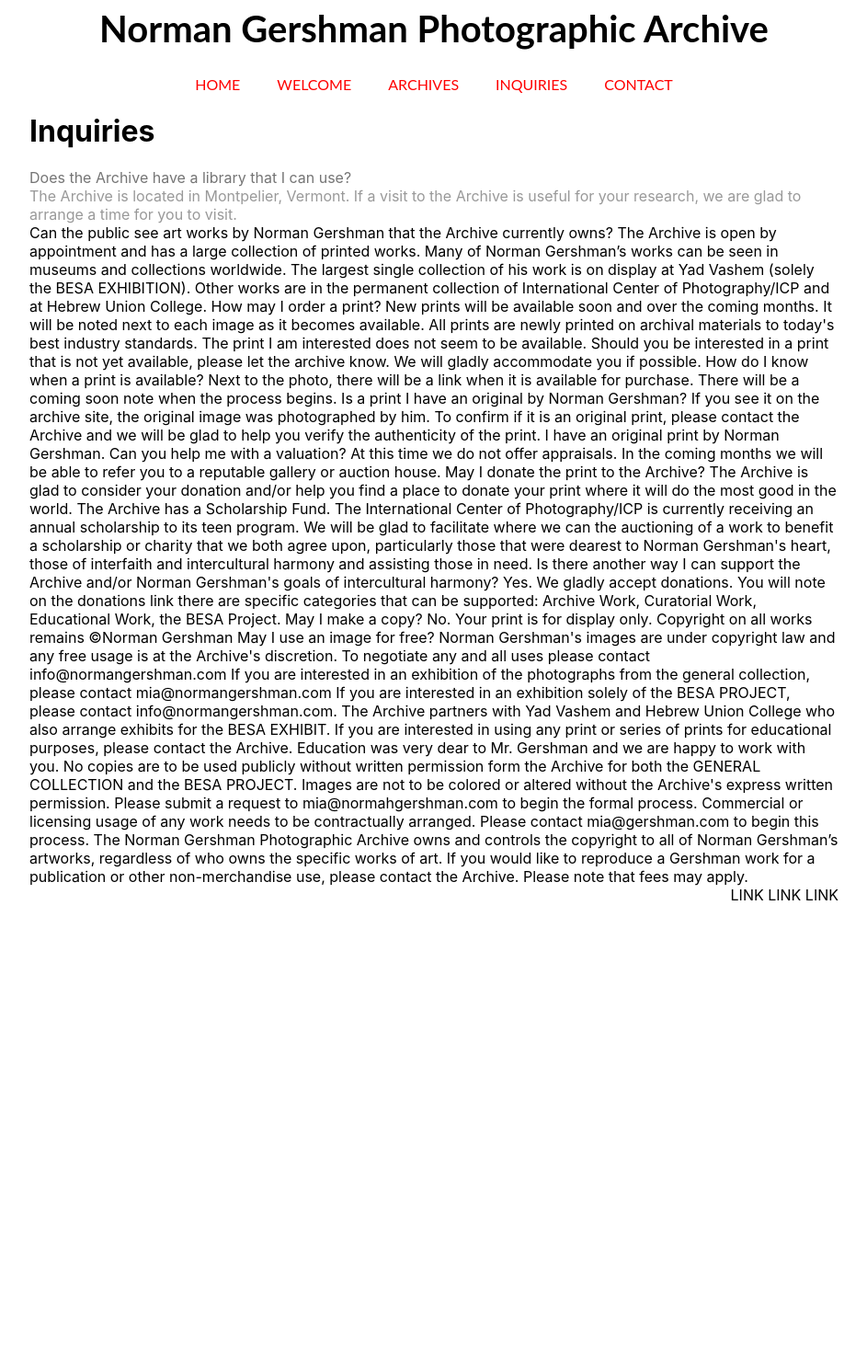
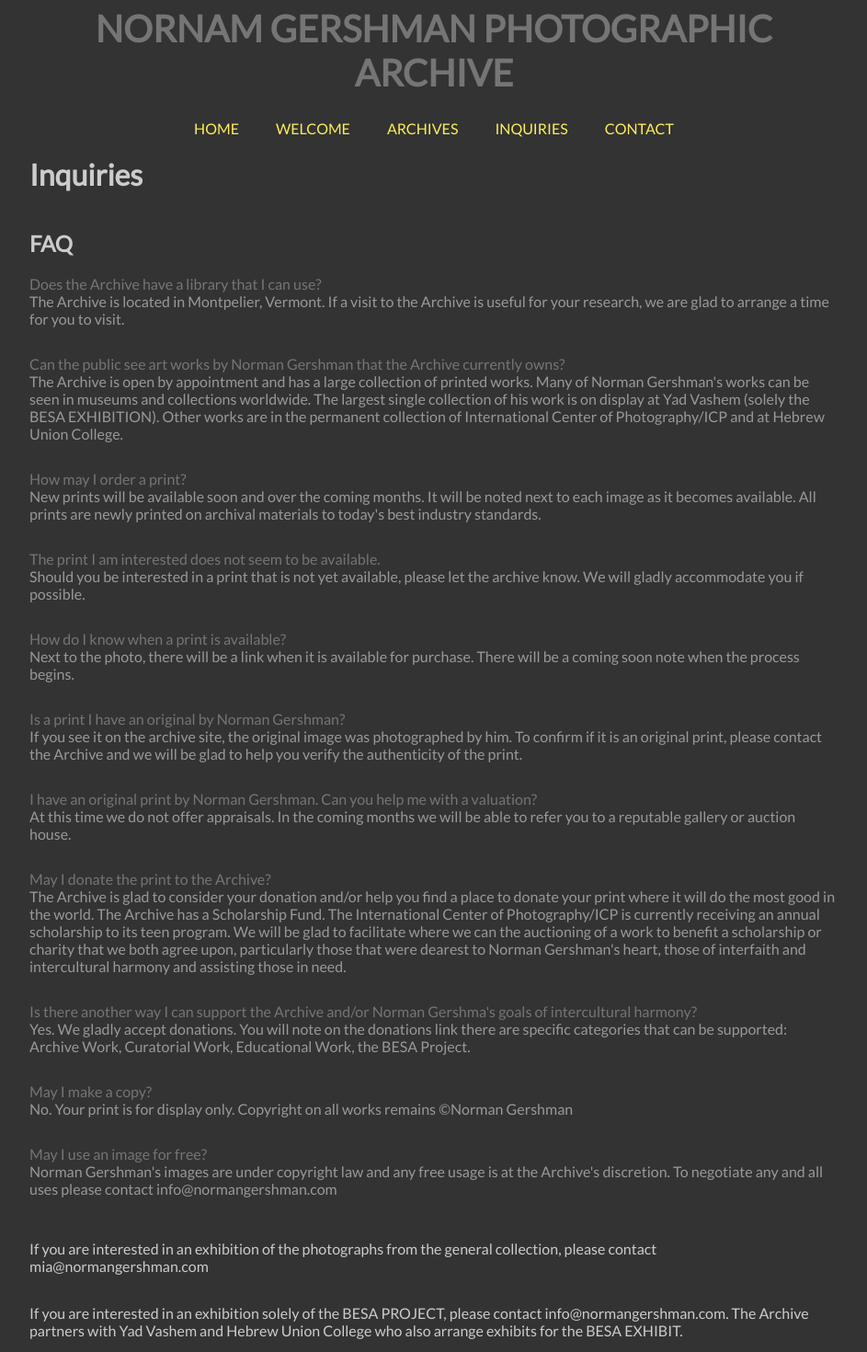
Before and after one commit to rbgvermont/ngphotos, a Next.js app: page /inquiries in a window 1280 px wide. Shown: the part 20-1490 px from the top of the page at 92% size, without its empty margins (168-1111 px from the left). Before the commit the page ends 1003 px from the top, so only its background shows below. Built offline with nearby package versions, Linux system fonts and the light colour scheme.

Commit message:
working gallery for ladies of the palace, needs lightbox

```diff
--- a/package.json
+++ b/package.json
@@ -11,8 +11,8 @@
   "dependencies": {
     "next": "12.1.5",
     "react": "18.0.0",
-    "react-dom": "18.0.0",
-    "react-photo-gallery": "^8.0.0",
+    "react-dom": "^18.0.0",
+    "react-photo-album": "^1.12.0",
     "styled-components": "^5.3.5"
   },
   "devDependencies": {
--- a/pages/index.js
+++ b/pages/index.js
@@ -5,7 +5,7 @@ import Image from 'next/image'
 
 const ImageWrapper = styled.div`
 margin-top: 20px;
-border: 1px solid red;
+
 max-width: 800px;
 
 `
--- a/pages/inquiries.js
+++ b/pages/inquiries.js
@@ -8,6 +8,7 @@ color: rgb(117, 117, 117);
 
 const Answer = styled.div`
 color: #999999;
+margin-bottom: 30px;
 `
 
 export default function Inquiries() {
@@ -16,45 +17,58 @@ export default function Inquiries() {
     <Layout title="normangershman.com - welcome">
         <h1>Inquiries</h1>
 
+
+        <h2>FAQ</h2>
         <Question>Does the Archive have a library that I can use?</Question>
         <Answer>The Archive is located in Montpelier, Vermont. If a visit to the Archive is useful for your research, we are glad to arrange a time for you to visit.</Answer>
 
 
- Can the public see art works by Norman Gershman that the Archive currently owns? The Archive is open by appointment and has a large collection of printed works. Many of Norman Gershman’s works can be seen in museums and collections worldwide. The largest single collection of his work is on display at Yad Vashem (solely the BESA EXHIBITION). Other works are in the permanent collection of International Center of Photography/ICP and at Hebrew Union College.
+ <Question>Can the public see art works by Norman Gershman that the Archive currently owns?</Question>
+ <Answer>
+    The Archive is open by appointment and has a large collection of printed works. Many of Norman Gershman&apos;s works can be seen in museums and collections worldwide. The largest single collection of his work is on display at Yad Vashem (solely the BESA EXHIBITION). Other works are in the permanent collection of International Center of Photography/ICP and at Hebrew Union College.</Answer>
 
- How may I order a print?  New prints will be available soon and over the coming months. It will be noted next to each image as it becomes available. All prints are newly printed on archival materials to today's best industry standards.
+    <Question>How may I order a print?</Question>
+      <Answer>New prints will be available soon and over the coming months. It will be noted next to each image as it becomes available. All prints are newly printed on archival materials to today&apos;s best industry standards.</Answer>
 
- The print I am interested does not seem to be available. Should you be interested in a print that is not yet available, please let the archive know. We will gladly accommodate you if possible.
+ <Question>The print I am interested does not seem to be available.</Question>
+    <Answer>Should you be interested in a print that is not yet available, please let the archive know. We will gladly accommodate you if possible.</Answer>
 
- How do I know when a print is available? Next to the photo, there will be a link when it is available for purchase. There will be a coming soon note when the process begins.
+ <Question>How do I know when a print is available?</Question>
+ <Answer> Next to the photo, there will be a link when it is available for purchase. There will be a coming soon note when the process begins.</Answer>
 
- Is a print I have an original by Norman Gershman? If you see it on the archive site, the original image was photographed by him. To confirm if it is an original print, please contact the Archive and we will be glad to help you verify the authenticity of the print.
+ <Question>Is a print I have an original by Norman Gershman?</Question>
+ <Answer>If you see it on the archive site, the original image was photographed by him. To confirm if it is an original print, please contact the Archive and we will be glad to help you verify the authenticity of the print.</Answer>
 
- I have an original print by Norman Gershman. Can you help me with a valuation? At this time we do not offer appraisals. In the coming months we will be able to refer you to a reputable gallery or auction house.
+ <Question>I have an original print by Norman Gershman. Can you help me with a valuation?</Question>
+ <Answer>At this time we do not offer appraisals. In the coming months we will be able to refer you to a reputable gallery or auction house.</Answer>
 
 
 
- May I donate the print to the Archive?  The Archive is glad to consider your donation and/or help you find a place to donate your print where it will do the most good in the world. The Archive has a Scholarship Fund. The International Center of Photography/ICP is currently receiving an annual scholarship to its teen program. We will be glad to facilitate where we can the auctioning of a work to benefit a scholarship or charity that we both agree upon, particularly those that were dearest to Norman Gershman's heart, those of interfaith and intercultural harmony and assisting those in need.
+ <Question>May I donate the print to the Archive?</Question>
+ <Answer>The Archive is glad to consider your donation and/or help you find a place to donate your print where it will do the most good in the world. The Archive has a Scholarship Fund. The International Center of Photography/ICP is currently receiving an annual scholarship to its teen program. We will be glad to facilitate where we can the auctioning of a work to benefit a scholarship or charity that we both agree upon, particularly those that were dearest to Norman Gershman&apos;s heart, those of interfaith and intercultural harmony and assisting those in need.</Answer>
 
- Is there another way I can support the Archive and/or Norman Gershman's goals of intercultural harmony? Yes. We gladly accept donations. You will note on the donations link there are specific categories that can be supported: Archive Work, Curatorial Work, Educational Work, the BESA Project.
+ <Question>Is there another way I can support the Archive and/or Norman Gershma&apos;s goals of intercultural harmony?</Question>
+ <Answer>Yes. We gladly accept donations. You will note on the donations link there are specific categories that can be supported: Archive Work, Curatorial Work, Educational Work, the BESA Project.</Answer>
 
- May I make a copy? No. Your print is for display only. Copyright on all works remains ©Norman Gershman
+ <Question>May I make a copy?</Question>
+ <Answer>No. Your print is for display only. Copyright on all works remains ©Norman Gershman</Answer>
 
- May I use an image for free? Norman Gershman's images are under copyright law and any free usage is at the Archive's discretion. To negotiate any and all uses please contact info@normangershman.com
+ <Question>May I use an image for free?</Question>
+ <Answer>Norman Gershman&apos;s images are under copyright law and any free usage is at the Archive&apos;s discretion. To negotiate any and all uses please contact info@normangershman.com</Answer>
 
- If you are interested in an exhibition of the photographs from the general collection, please contact mia@normangershman.com
+ <p>If you are interested in an exhibition of the photographs from the general collection, please contact mia@normangershman.com</p>
 
- If you are interested in an exhibition solely of the BESA PROJECT, please contact info@normangershman.com. The Archive partners with Yad Vashem and Hebrew Union College who also arrange exhibits for the BESA EXHIBIT.
+ <p>If you are interested in an exhibition solely of the BESA PROJECT, please contact info@normangershman.com. The Archive partners with Yad Vashem and Hebrew Union College who also arrange exhibits for the BESA EXHIBIT.</p>
 
- If you are interested in using any print or series of prints for educational purposes, please contact the Archive. Education was very dear to Mr. Gershman and we are happy to work with you.
+ <p>If you are interested in using any print or series of prints for educational purposes, please contact the Archive. Education was very dear to Mr. Gershman and we are happy to work with you.</p>
 
- No copies are to be used publicly without written permission form the Archive for both the GENERAL COLLECTION and the BESA PROJECT.
+ <p>No copies are to be used publicly without written permission form the Archive for both the GENERAL COLLECTION and the BESA PROJECT.</p>
 
- Images are not to be colored or altered without the Archive's express written permission. Please submit a request to mia@normahgershman.com to begin the formal process.
+<p>Images are not to be colored or altered without the Archive&apos;s express written permission. Please submit a request to mia@normahgershman.com to begin the formal process.</p>
 
- Commercial or licensing usage of any work needs to be contractually arranged. Please contact mia@gershman.com to begin this process.
+ <p>Commercial or licensing usage of any work needs to be contractually arranged. Please contact mia@gershman.com to begin this process.</p>
 
- The Norman Gershman Photographic Archive owns and controls the copyright to all of Norman Gershman’s artworks, regardless of who owns the specific works of art. If you would like to reproduce a Gershman work for a publication or other non-merchandise use, please contact the Archive. Please note that fees may apply.
+ <p>The Norman Gershman Photographic Archive owns and controls the copyright to all of Norman Gershman&apos;s artworks, regardless of who owns the specific works of art. If you would like to reproduce a Gershman work for a publication or other non-merchandise use, please contact the Archive. Please note that fees may apply.</p>
     </Layout>
   )
 }
--- a/pages/welcome.js
+++ b/pages/welcome.js
@@ -5,6 +5,7 @@ import  Layout from '../src/components/Layout';
 
 const WelcomeWrapper = styled.div`
   display: flex;
+  flex-direction: column;
 
 `
 
--- a/src/components/Header.js
+++ b/src/components/Header.js
@@ -9,25 +9,22 @@ const NavContainer = styled.div`
 `;
 
 const StyledLink = styled.a`
-  @import url('https://fonts.googleapis.com/css2?family=Lato');
 
-  color: red;
+  color: #FFEE59;
   padding: 20px;
-  font-family: Lato;
 
   &:hover {
-    color: blue;
     cursor: pointer;
   }
 `;
 
 const NavHeader = styled.div`
+color: #757575;
+font-weight: light;
 display: flex;
 width: 100%:
 align-items: center;
 font-size: 20px;
-font-family: Lato;
-font-weight: 400;
 text-align: center;
 `;
 
@@ -35,7 +32,7 @@ export const Header = (props) => {
   return (
     <NavContainer>
       <NavHeader>
-        <h1>Norman Gershman Photographic Archive</h1>
+        <h1>NORNAM GERSHMAN PHOTOGRAPHIC ARCHIVE</h1>
       </NavHeader>
       <div>
         <Link href="/" passHref>
--- a/src/components/Layout.js
+++ b/src/components/Layout.js
@@ -1,4 +1,3 @@
-
 import Head from 'next/head';
 import styled from 'styled-components';
 
--- a/styles/globals.css
+++ b/styles/globals.css
@@ -1,9 +1,13 @@
+@import url('https://fonts.googleapis.com/css2?family=Lato:wght@100;400&display=swap');
+
+
 html,
 body {
   padding: 0;
   margin: 0;
-  font-family: -apple-system, BlinkMacSystemFont, Segoe UI, Roboto, Oxygen,
-    Ubuntu, Cantarell, Fira Sans, Droid Sans, Helvetica Neue, sans-serif;
+  font-family: "Lato";
+  color: #CCCCCC;
+  background-color: #333333;
 }
 
 a {
```
Also changed, not shown: pages/archives.js (+11 -7 lines), pages/archives/ladiesofthepalace.js (+71 -22 lines), src/components/PhotoGallery.js (added, +72 -0 lines), 1 other file (tests, documents, lock files or other folders).
